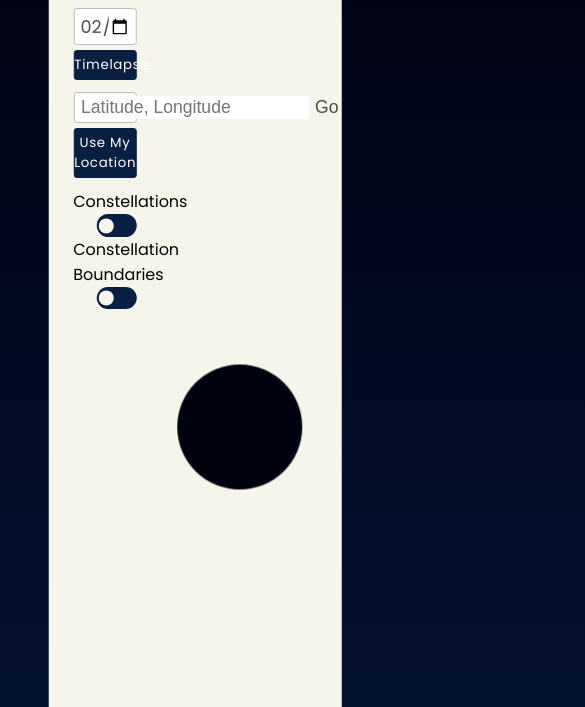
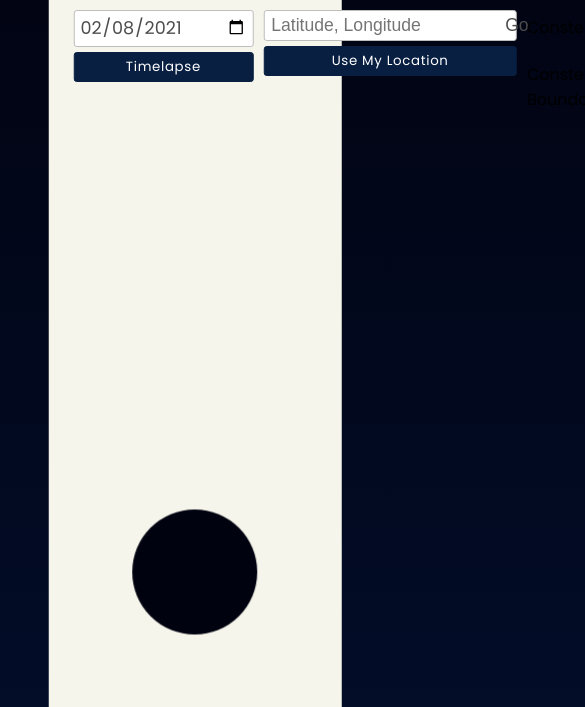
Before and after one commit to mjoerussell/onenightonearth, a website built with webpack: page public/index.html in a window 390 px wide. Shown: the part 137-844 px from the top of the page, 585 px wide, since content can reach past the window. Built offline with nearby package versions, Linux system fonts and the light colour scheme; files whose address does not match are found by name.

Commit message:
Cleaning up styles/html, improving responsive design

```diff
--- a/public/index.html
+++ b/public/index.html
@@ -11,8 +11,8 @@
     <body>
         <div class="page-container">
             <h1>One night, on Earth...</h1>
-            <div id="settings">
-                <div id="main-settings">
+            <div id="content">
+                <div id="settings">
                     <div class="input-row">
                         <input id="dateInput" type="date" required />
                         <button id="timelapse">Timelapse</button>
--- a/public/styles/main.css
+++ b/public/styles/main.css
@@ -8,7 +8,6 @@ body {
     background: linear-gradient(#01020f, #031131);
     font-family: 'Poppins', serif;
     margin: 0;
-    height: 100vh;
 }
 
 h1 {
@@ -19,7 +18,6 @@ h1 {
 
 .page-container {
     width: 65vw;
-    height: 100%;
     padding: 0 5%;
     margin-left: 50%;
     transform: translateX(-50%);
@@ -30,24 +28,19 @@ h1 {
     font-size: 0.85em;
 }
 
-#settings {
+#content {
     padding: 2% 0;
     display: flex;
-    flex-direction: row;
 }
 
-#settings > div {
-    height: auto;
-}
-
-#settings label {
+label {
     display: block;
     width: 100%;
     font-weight: 550;
     margin: 5px 0;
 }
 
-#main-settings {
+#settings {
     width: 25%;
 }
 
@@ -58,7 +51,6 @@ h1 {
 
 .input-row > input {
     padding: 3px;
-    /* margin: 0 5px; */
     color: #01020f;
     background-color: #ffffff00;
     border: 1px solid #01020f;
@@ -107,6 +99,22 @@ h1 {
     border: none;
 }
 
+.inline-input input:focus-visible {
+    outline: none;
+    border: none;
+}
+
+.inline-input button {
+    background-color: #ffffff00;
+    border: none;
+}
+
+.inline-input button:hover {
+    font-style: italic;
+    color: #222222;
+    cursor: pointer;
+}
+
 input[type='date'] {
     appearance: none;
     -webkit-appearance: none;
@@ -130,22 +138,6 @@ select {
     font-size: 1.1em;
     color: #4d4d4d;
     padding: 3px;
-}
-
-.inline-input input:focus-visible {
-    outline: none;
-    border: none;
-}
-
-.inline-input button {
-    background-color: #ffffff00;
-    border: none;
-}
-
-.inline-input button:hover {
-    font-style: italic;
-    color: #222222;
-    cursor: pointer;
 }
 
 div.toggle {
@@ -237,13 +229,30 @@ div.toggle input[type='checkbox']:checked + span {
 .canvas-container canvas#backdrop-canvas {
     z-index: 0;
 }
-.canvas-container canvas#star-canvas-alpha,
-.canvas-container canvas#star-canvas-beta {
-    z-index: 1;
+
+@media (max-width: 1550px) {
+    #content {
+        flex-direction: column;
+    }
+
+    #settings {
+        width: 100%;
+        height: 15%;
+        display: flex;
+        justify-content: space-evenly;
+    }
+
+    .input-row {
+        margin: 3% 5px 5%;
+    }
+
+    .canvas-container {
+        width: 100%;
+        margin-left: 0;
+        margin-bottom: 5%;
+    }
+
+    .canvas-container canvas {
+        width: 100%;
+    }
 }
-.canvas-container canvas#star-debug-canvas {
-    z-index: 2;
-}
-.canvas-container canvas#grid-canvas {
-    z-index: 3;
-}
--- a/public/wasm/wasm-interface.ts
+++ b/public/wasm/wasm-interface.ts
@@ -68,14 +68,6 @@ export class WasmInterface {
     }
 
     initialize(stars: Star[], constellations: Constellation[], canvas_settings: CanvasSettings): void {
-        let wasm_stars: WasmStar[] = stars.map(star => {
-            return {
-                right_ascension: star.right_ascension,
-                declination: star.declination,
-                brightness: star.brightness,
-                spec_type: star.spec_type,
-            };
-        });
         const boundaries: pointer<SkyCoord>[] = [];
         const asterisms: pointer<SkyCoord>[] = [];
         for (const c of constellations) {
@@ -84,18 +76,26 @@ export class WasmInterface {
             boundaries.push(bound_coords_ptr);
             asterisms.push(aster_coords_ptr);
         }
-        const boundary_lengths = constellations.map(c => c.boundaries.length);
-        const asterism_lengths = constellations.map(c => c.asterism.length);
         const boundaries_ptr = this.allocPrimativeArray(boundaries, WasmPrimative.u32);
         const asterisms_ptr = this.allocPrimativeArray(asterisms, WasmPrimative.u32);
+        const boundary_lengths = constellations.map(c => c.boundaries.length);
         const bound_coord_lens_ptr = this.allocPrimativeArray(boundary_lengths, WasmPrimative.u32);
+        const asterism_lengths = constellations.map(c => c.asterism.length);
         const aster_coord_lens_ptr = this.allocPrimativeArray(asterism_lengths, WasmPrimative.u32);
+        this.lib.initializeConstellations(boundaries_ptr, asterisms_ptr, bound_coord_lens_ptr, aster_coord_lens_ptr, constellations.length);
+
+        const wasm_stars: WasmStar[] = stars.map(star => {
+            return {
+                right_ascension: star.right_ascension,
+                declination: star.declination,
+                brightness: star.brightness,
+                spec_type: star.spec_type,
+            };
+        });
         const star_ptr = this.allocArray(wasm_stars, sizedWasmStar);
+        this.lib.initializeStars(star_ptr, wasm_stars.length);
         const settings_ptr = this.allocObject(canvas_settings, sizedCanvasSettings);
-
-        this.lib.initializeStars(star_ptr, wasm_stars.length);
         this.lib.initializeCanvas(settings_ptr);
-        this.lib.initializeConstellations(boundaries_ptr, asterisms_ptr, bound_coord_lens_ptr, aster_coord_lens_ptr, constellations.length);
     }
 
     projectStars(latitude: number, longitude: number, timestamp: BigInt): void {
```
